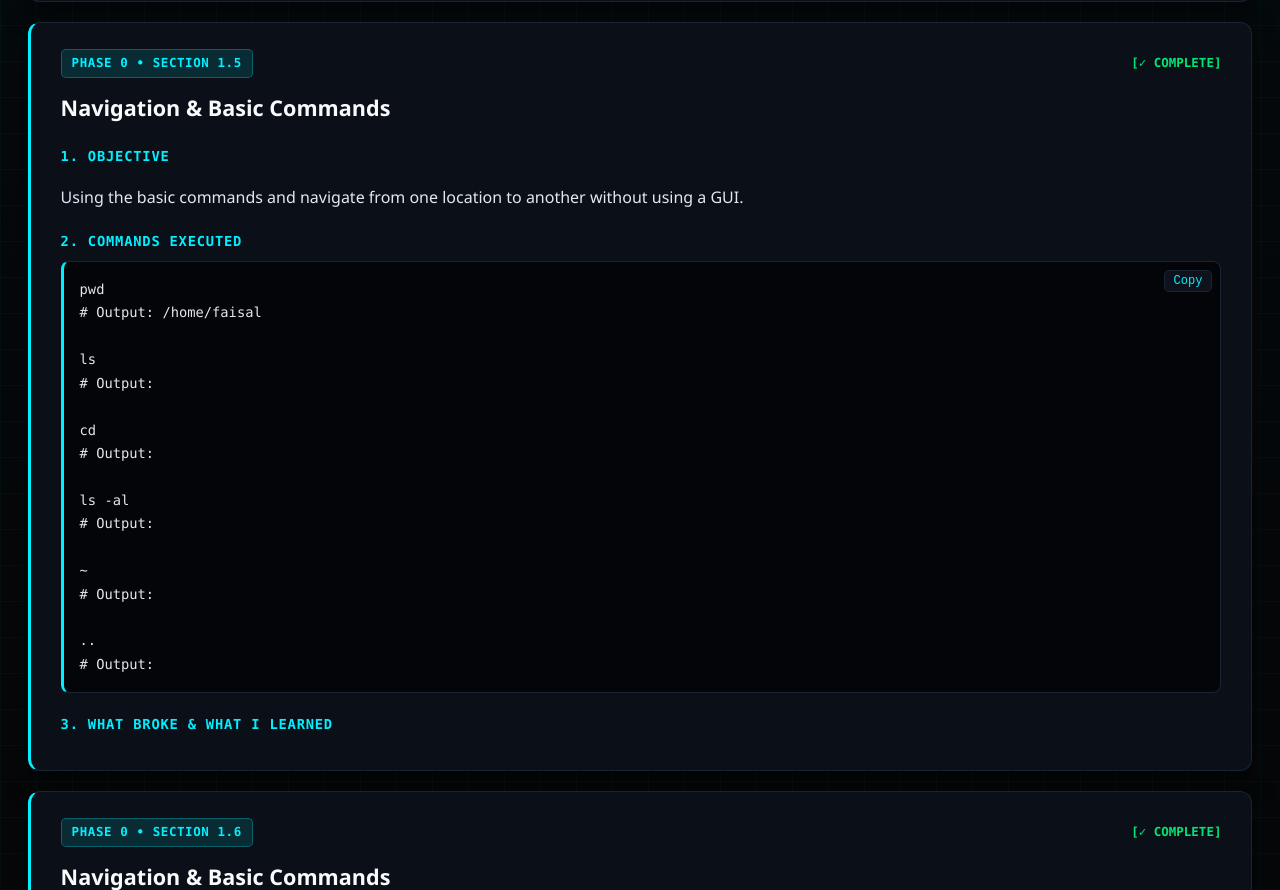
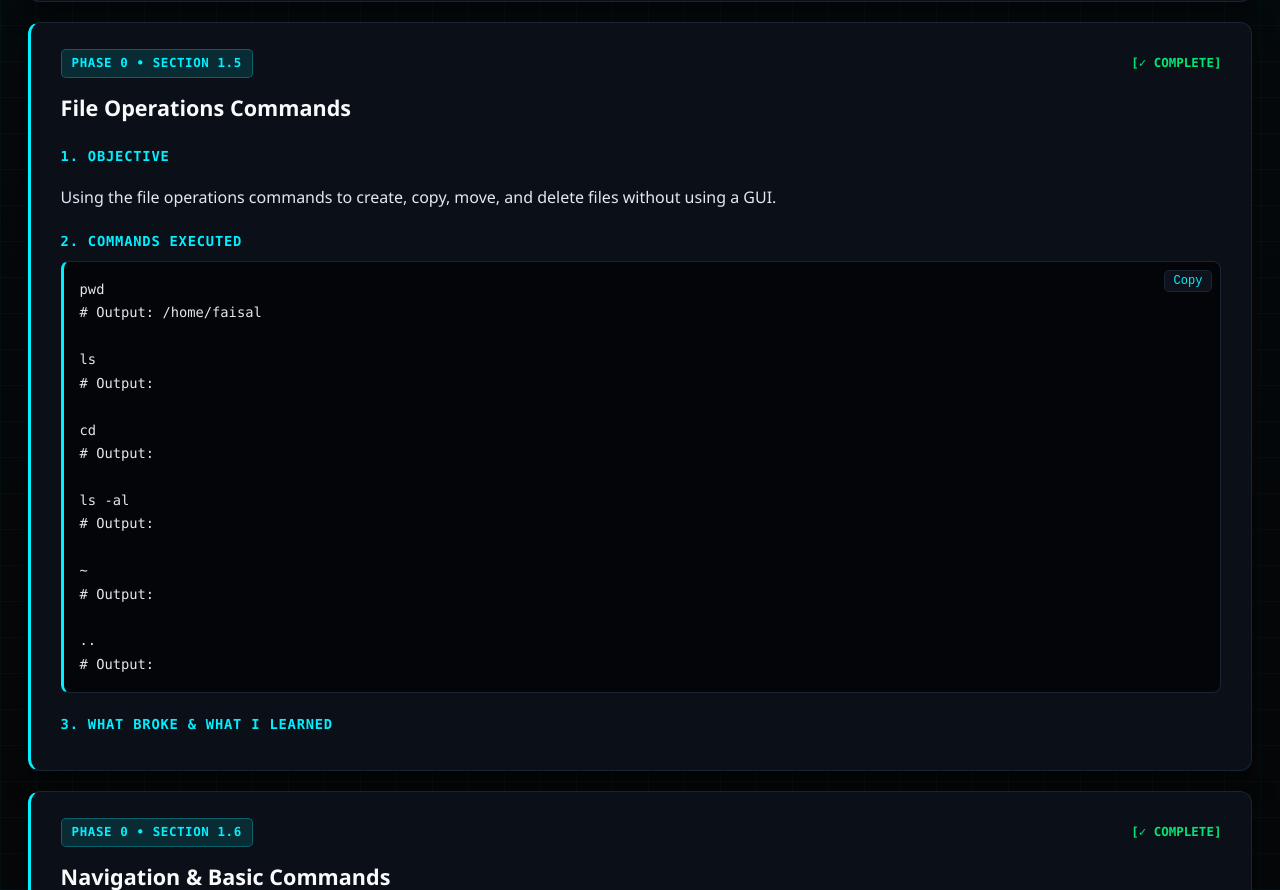
Before and after one commit to faisalbinafif/war-diary, a plain HTML site: page index.html in a window 1280 px wide. Shown: the part 3359-4249 px from the top of the page. Drawn offline with Linux system fonts and the light colour scheme.

Commit message:
started section1.5

```diff
--- a/index.html
+++ b/index.html
@@ -629,10 +629,10 @@ tail text1.txt
         <span class="status">[✓ COMPLETE]</span>
       </div>
 
-      <h2>Navigation &amp; Basic Commands</h2>
+      <h2>File Operations Commands</h2>
 
       <h3>1. Objective</h3>
-      <p>Using the basic commands and navigate from one location to another without using a GUI.</p>
+      <p>Using the file operations commands to create, copy, move, and delete files without using a GUI.</p>
 
       <h3>2. Commands Executed</h3>
       <pre><code>pwd
```
